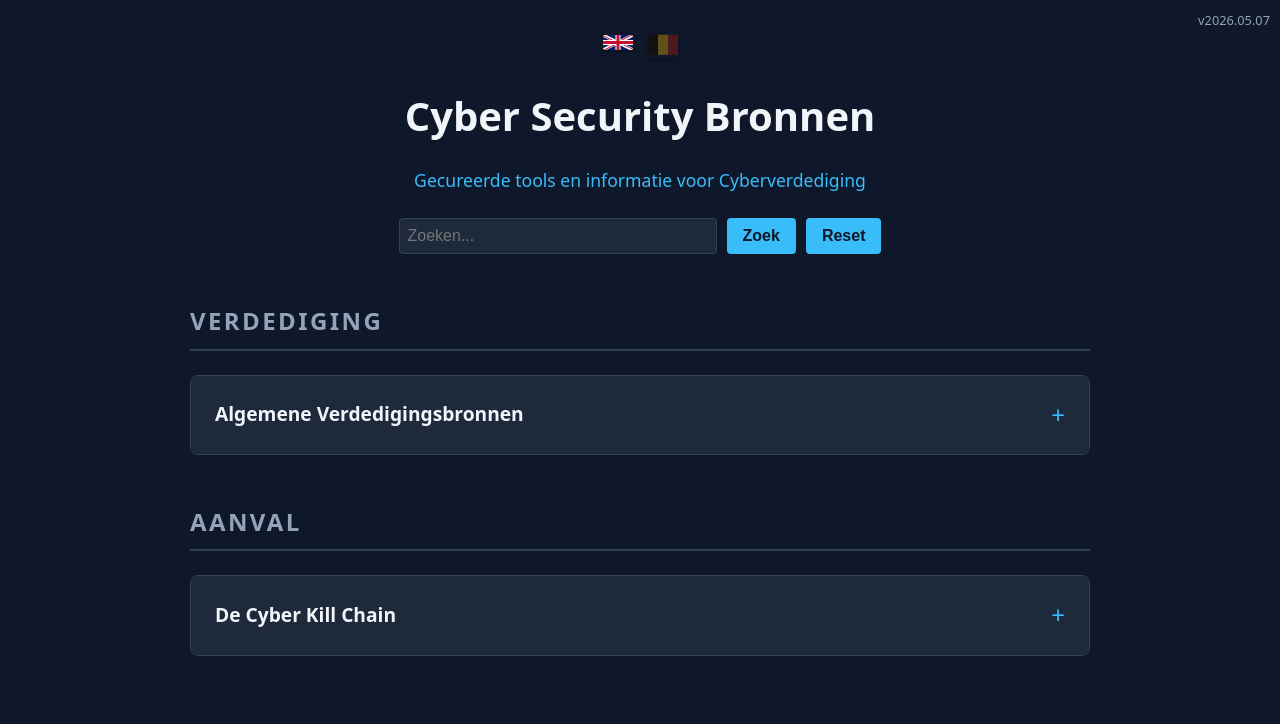
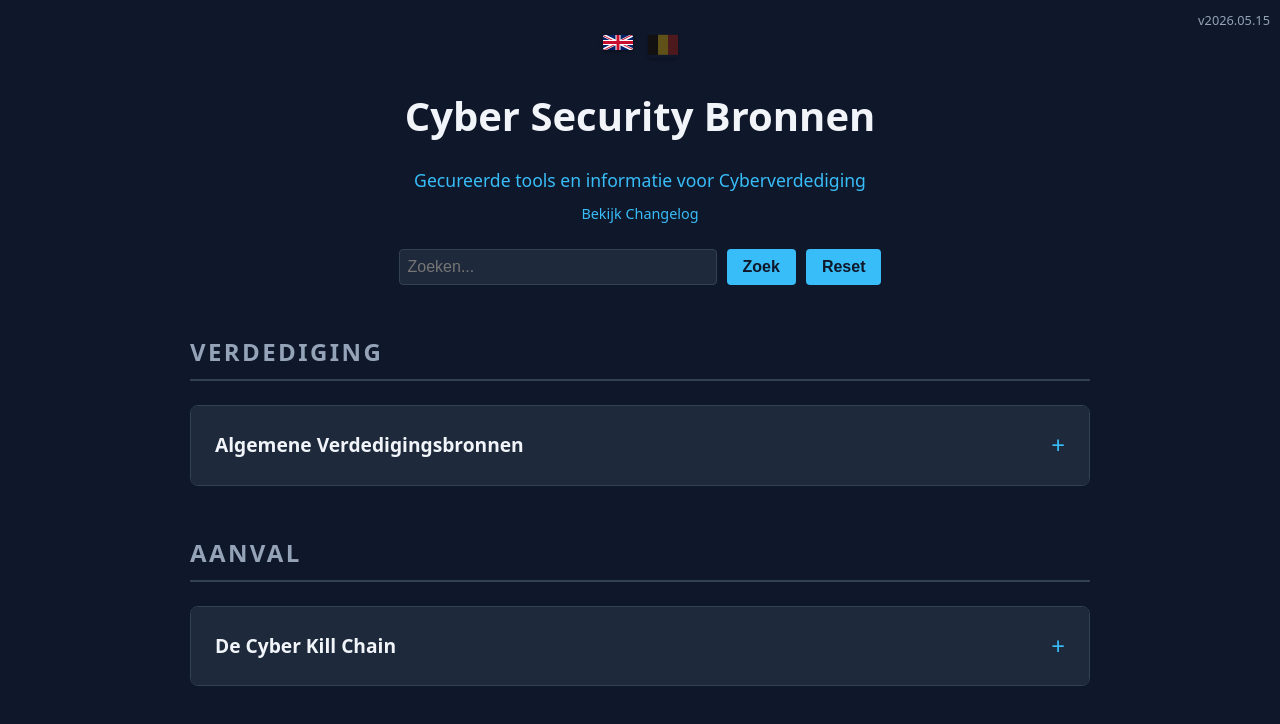
Before and after one commit to bartpaeleman/infosec, a plain HTML site: page indexnl.html in a window 1280 px wide. Drawn offline with Linux system fonts and the light colour scheme.

Commit message:
Add X-osint tool and Changelog link to dashboards

```diff
--- a/indexnl.html
+++ b/indexnl.html
@@ -224,7 +224,7 @@
     </style>
 </head>
 <body>
-    <div style="position: absolute; top: 10px; right: 10px; font-size: 0.8rem; color: #94a3b8;">v2026.05.07</div>
+    <div style="position: absolute; top: 10px; right: 10px; font-size: 0.8rem; color: #94a3b8;">v2026.05.15</div>
     <header>
         <div class="language-flags">
             <a href="index.html" title="English">
@@ -252,6 +252,7 @@
         </div>
         <h1>Cyber Security Bronnen</h1>
         <p class="subtitle">Gecureerde tools en informatie voor Cyberverdediging</p>
+        <a href="CHANGELOG.md" style="color: var(--accent-color); text-decoration: none; font-size: 0.9rem; display: block; margin-top: -10px; margin-bottom: 20px;">Bekijk Changelog</a>
         <div class="search-container">
             <input type="text" id="searchInput" placeholder="Zoeken...">
             <button onclick="performSearch()">Zoek</button>
@@ -461,6 +462,7 @@
 </ul>
 <h4>Web & OSINT</h4>
 <ul>
+<li>  <strong><a href="https://github.com/TermuxHackz/X-osint" target="_blank">X-osint</a></strong> <span class="badge badge-opensource">Open Source</span>: OSINT tool die nuttige en geloofwaardige geldige informatie verzamelt over een telefoonnummer, het e-mailadres van de gebruiker en het IP-adres.</li>
 <li>  <strong><a href="https://addons.mozilla.org/en-US/firefox/addon/wappalyzer/" target="_blank">Wappalyzer</a></strong> <span class="badge badge-free">Free</span>: Browser extension that uncovers the technologies used on websites.</li>
 <li>  <strong><a href="https://addons.mozilla.org/en-US/firefox/addon/builtwith/" target="_blank">BuiltWith</a></strong> <span class="badge badge-free">Free</span>: Helps find out what technologies web pages are using.</li>
 <li>  <strong><a href="https://github.com/urbanadventurer/WhatWeb" target="_blank">WhatWeb</a></strong> <span class="badge badge-opensource">Open Source</span>: Recognizes web technologies including CMS, blogging platforms, statistic/analytics packages, etc.</li>
```
Also changed, not shown: index.html (+3 -1 lines), 2 other files.
